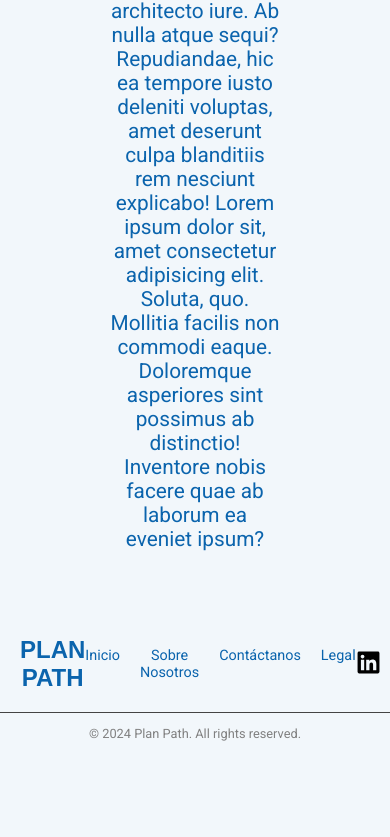
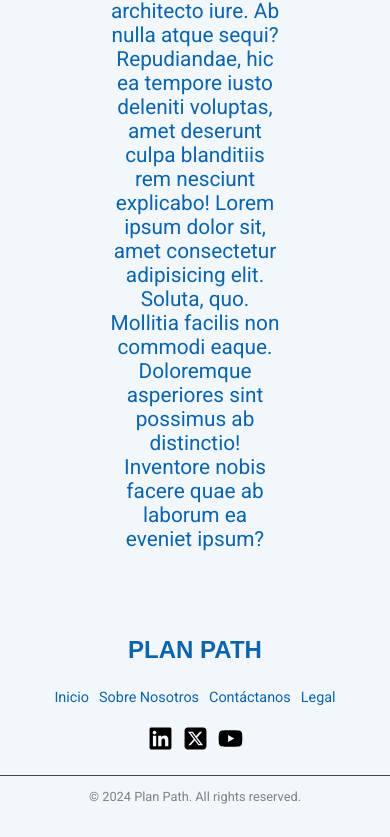
Before and after one commit to Kangna74/PlanPath, a website built with Vite: page src/index.html in a window 390 px wide. Shown: the part 3924-4761 px from the top of the page. Before the commit the page ends 4698 px from the top, so only its background shows below. Built offline with nearby package versions, Linux system fonts and the light colour scheme; files whose address does not match are found by name.

Commit message:
Footer Actualizado con su Media Query + Mejorada Semántica + Una variable añadida

```diff
--- a/src/index.css
+++ b/src/index.css
@@ -5,7 +5,8 @@
   --div-letter-color: #fff;
   --border-radius: 45px;
   --gen-font-family: roboto, sans-serif;
-  --bg-nav-bar: #f2f7fb
+  --bg-nav-bar: #f2f7fb;
+  --svg-size: 25px
 }
 
 html {
@@ -290,30 +291,26 @@ footer {
   color: var(--tittlecolor);
   padding: 20px 0;
   font-family: Roboto, sans-serif;
-}
 
-.footer-container {
+  & .footer-container {
     display: flex;
     justify-content: space-between;
     align-items: center;
-  max-width: 1200px;
     margin: 0 auto;
     padding: 20px;
     border-bottom: 1px solid #444;
   }
 
-.footer-logo {
+  & .footer-logo {
     font-size: 1.5rem;
     font-weight: bold;
     text-transform: uppercase;
-  text-align: center;
     font-family: "Karina media", sans-serif;
   }
 
-.footer-nav {
+  & .footer-nav {
     display: flex;
-  gap: 20px;
-  text-align: center;
+    gap: 15px;
 
     & a {
       color: var(--lettercolor);
@@ -327,15 +324,13 @@ footer {
     }
   }
 
-.footer-social {
+  & .footer-social {
     display: flex;
-  justify-content: center;
-  gap: 15px;
+    gap: 10px;
 
     & a svg {
-    width: 25px;
-    height: 25px;
-    fill: var(--tittlecolor);
+      width: var(--svg-size);
+      height: var(--svg-size);
       transition: transform 0.3s ease, fill 0.3s ease;
     }
 
@@ -355,9 +350,32 @@ footer {
     }
   }
 
-.footer-bottom {
+  & .footer-bottom {
     text-align: center;
     font-size: 0.8rem;
-  margin-top: 10px;
     color: grey;
   }
+}
+
+@media (width <= 768px) {
+  .footer-container {
+    flex-direction: column;
+    align-items: center;
+    text-align: center;
+
+    & .footer-nav {
+      flex-wrap: wrap;
+      gap: 10px;
+      margin-top: 15px;
+    }
+
+    & .footer-social {
+      margin-top: 20px;
+      gap: 10px;
+    }
+
+    & .footer-logo {
+      margin-bottom: 10px;
+    }
+  }
+}
```
Lines whose indentation alone changed are shown as unchanged.
